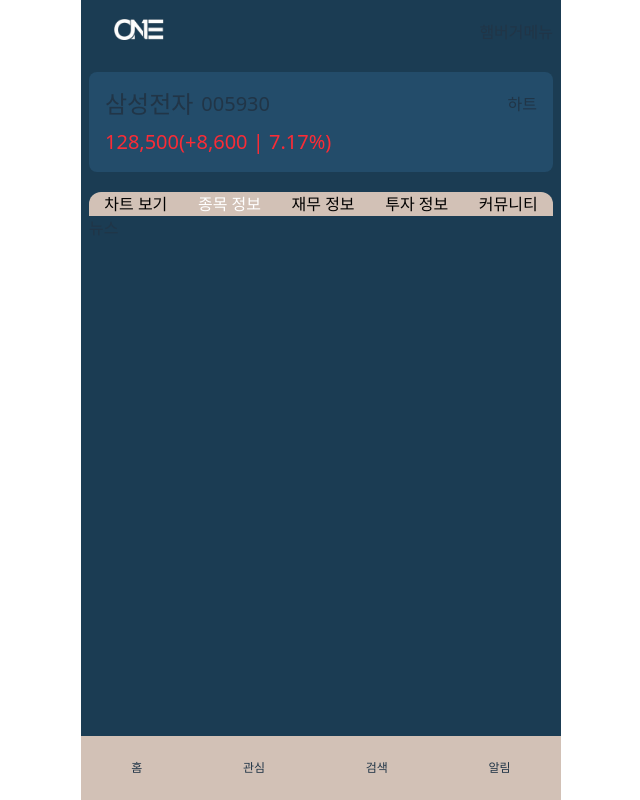
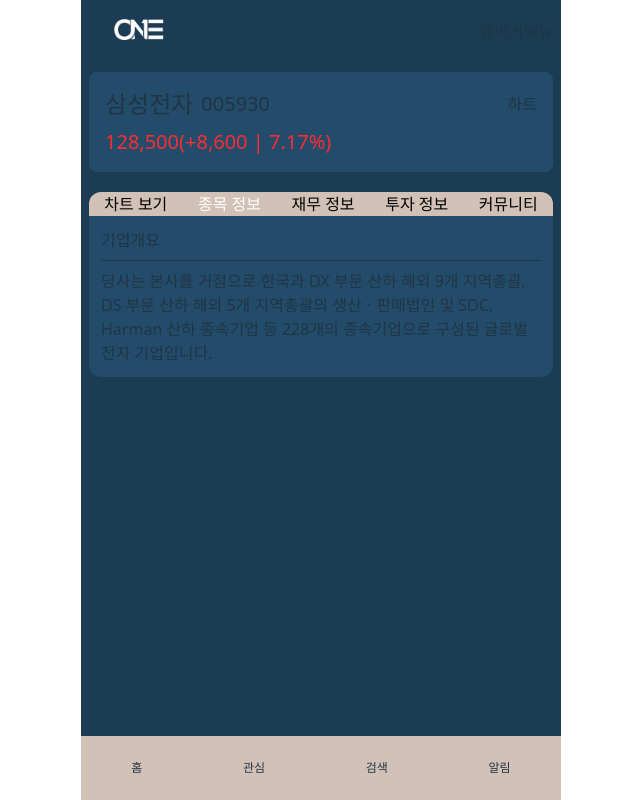
Before and after one commit to one-stock/FE-one-stock, a React (Vite) app: page /stocks/info in a window 1280 px wide. Shown: the whole page, without its empty margins (319-959 px from the left). Built offline with nearby package versions, Linux system fonts and the light colour scheme.

Commit message:
feat : stock overview

```diff
--- a/src/component/stock/Information/StockInfo.jsx
+++ b/src/component/stock/Information/StockInfo.jsx
@@ -1,9 +1,11 @@
 import React from 'react';
+import StockOverview from './StockOverview';
 
 const StockInfo = () => {
     return (
-        <div >
-            뉴스
+        <div className='flex' >
+            <StockOverview/>
+
         </div>
 
     );
--- /dev/null
+++ b/src/component/stock/Information/StockOverview.jsx
@@ -0,0 +1,13 @@
+import React from 'react';
+
+const StockOverview = () => {
+    return (
+        <div className='flex flex-col bg-sub-color w-full min-h-36 p-3 rounded-b-xl gap-2'>
+                <div>기업개요</div>
+                <hr/>
+                <div>당사는 본사를 거점으로 한국과 DX 부문 산하 해외 9개 지역총괄, DS 부문 산하 해외 5개 지역총괄의 생산ㆍ판매법인 및 SDC, Harman 산하 종속기업 등 228개의 종속기업으로 구성된 글로벌 전자 기업입니다.</div>
+            </div>
+    );
+};
+
+export default StockOverview;
```
